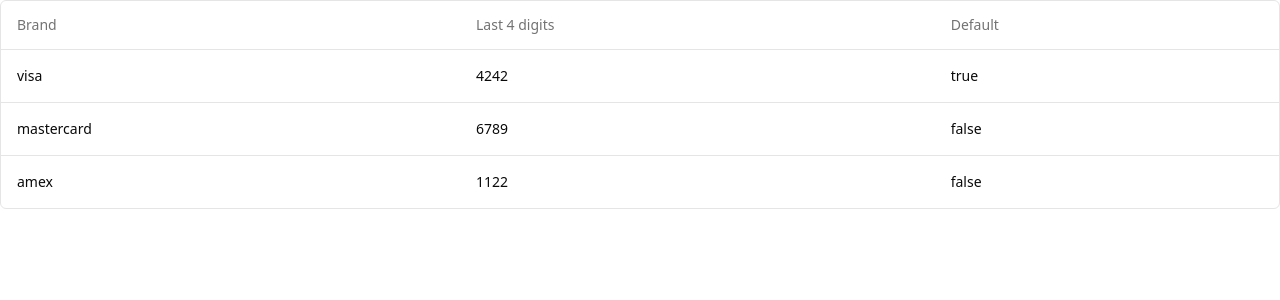
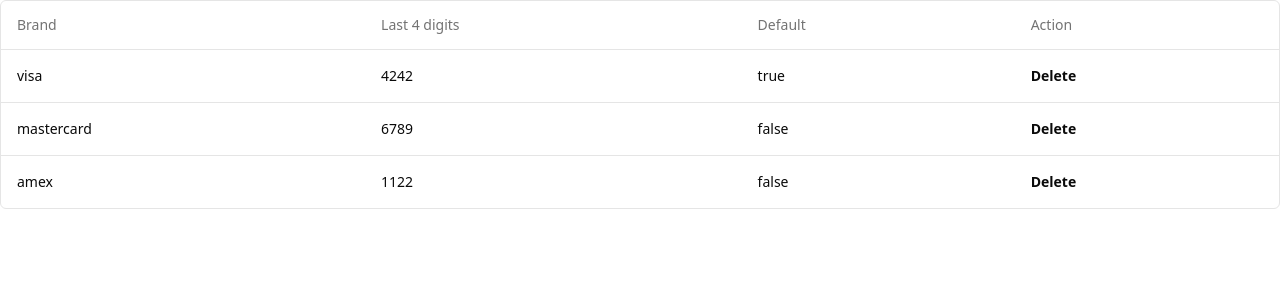
Before and after one commit to vladatsypyak/cards-manager, a React (Vite) app: page / in a window 1280 px wide. Shown: the top 300 px of the page. Built offline with nearby package versions, Linux system fonts and the light colour scheme.

Commit message:
feat: add action column to table

```diff
--- a/src/components/CardTableColumns.tsx
+++ b/src/components/CardTableColumns.tsx
@@ -14,4 +14,10 @@
         accessorKey: "isDefault",
         header: "Default"
     },
+    {
+        accessorKey: "action",
+        header: "Action",
+        cell: ({ row }) => <button className={"font-bold"}>Delete</button>,
+
+    },
 ]
```
